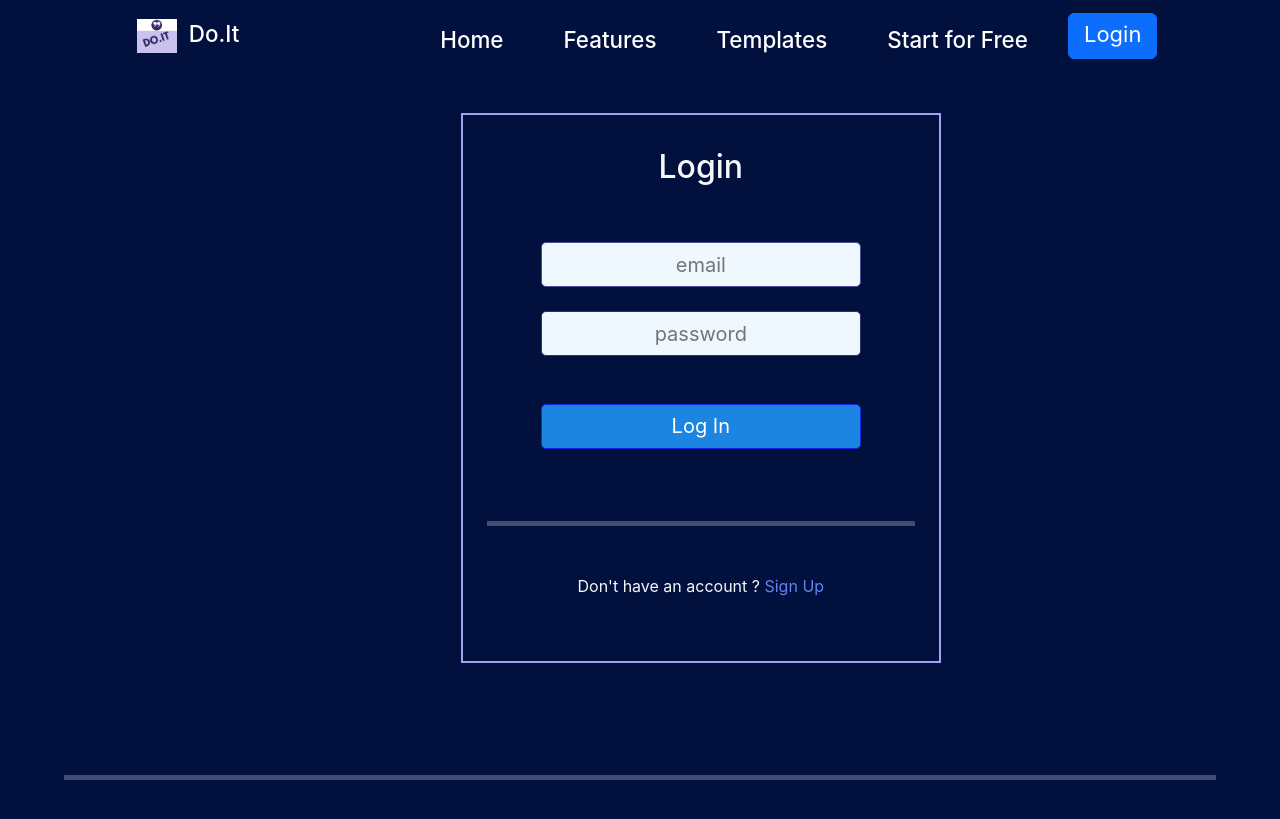
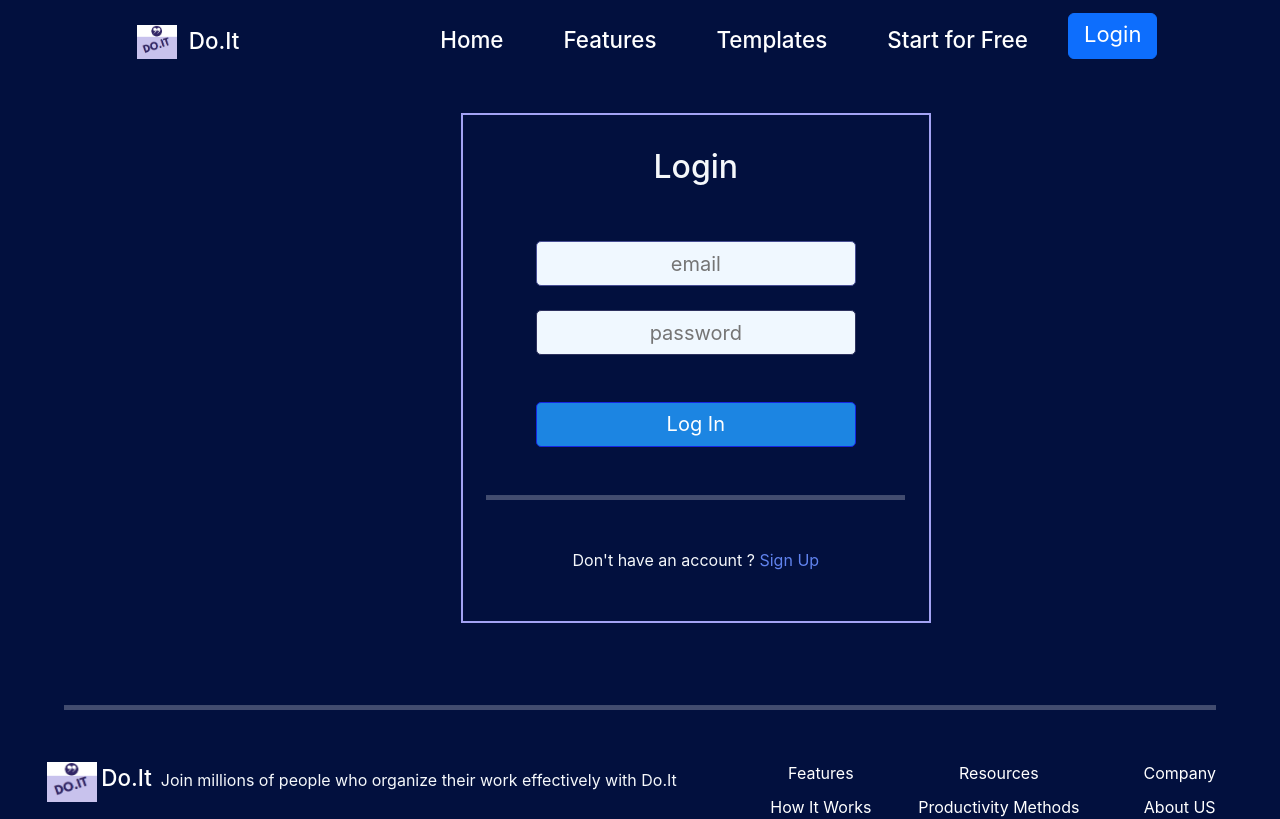
Before and after one commit to vish23698sahu/All_Purpose_Todo_App, a React (Create React App) app: page /login in a window 1280 px wide. Shown: the top 819 px of the page. Built offline with nearby package versions, Linux system fonts and the light colour scheme.

Commit message:
v - 34 Login Signup updated

```diff
--- a/src/components/Login/Login.css
+++ b/src/components/Login/Login.css
@@ -1,5 +1,5 @@
 .login__container {
-    height: 700px;
+    height: 630px;
     justify-content: center;
     padding-top: 3%;
 }
@@ -8,7 +8,7 @@
     text-align: left;
     padding-left: 10%;
     margin: 0;
-    padding-bottom: 2%;
+    padding-bottom: 1%;
 }
 
 .login__logo{
@@ -21,8 +21,8 @@
 }
 
 .cont-login {
-    width: 480px;
-    height: 550px;
+    width: 470px;
+    height: 510px;
     border: 2px solid rgb(163, 163, 244);
     padding-top: 4%;
 }
--- a/src/components/Login/Login.js
+++ b/src/components/Login/Login.js
@@ -14,7 +14,7 @@ const Login = () => {
                             <input className='login__email' type='text' placeholder='email' /><br /><br />
                             <input className='login__password' type='password' placeholder='password' /><br />
 
-                            <button className='login__loginBtn' >Log In</button><br /><br /><br /><br />
+                            <button className='login__loginBtn' >Log In</button><br /><br /><br />
                             <hr /><br /><br />
                             <div className='login__google' ></div>
                             <div className="login__dont">
--- a/src/components/SignUp/SignUp.css
+++ b/src/components/SignUp/SignUp.css
@@ -1,5 +1,5 @@
 .signUp__container {
-    height: 700px;
+    height: 630px;
     justify-content: center;
     padding-top: 3%;
 }
@@ -8,7 +8,7 @@
     text-align: left;
     padding-left: 10%;
     margin: 0;
-    padding-bottom: 2%;
+    padding-bottom: 1%;
 }
 
 .sec-item {
@@ -16,8 +16,8 @@
 }
 
 .cont__signUp {
-    width: 480px;
-    height: 550px;
+    width: 470px;
+    height: 510px;
     border: 2px solid rgb(163, 163, 244);
     padding-top: 4%;
 }
--- a/src/components/SignUp/SignUp.js
+++ b/src/components/SignUp/SignUp.js
@@ -14,7 +14,7 @@ export default function SignUp() {
                             <input className='signUp__email' type='text' placeholder='email' /><br /><br />
                             <input className='signUp__password' type='password' placeholder='password' /><br />
 
-                            <button className='signUp__loginBtn' >Sign Up</button><br /><br /><br /><br />
+                            <button className='signUp__loginBtn' >Sign Up</button><br /><br /><br />
                             <hr /><br /><br />
                             <div className='signUp__google' ></div>
                             <div className="signUp__exist">
```
